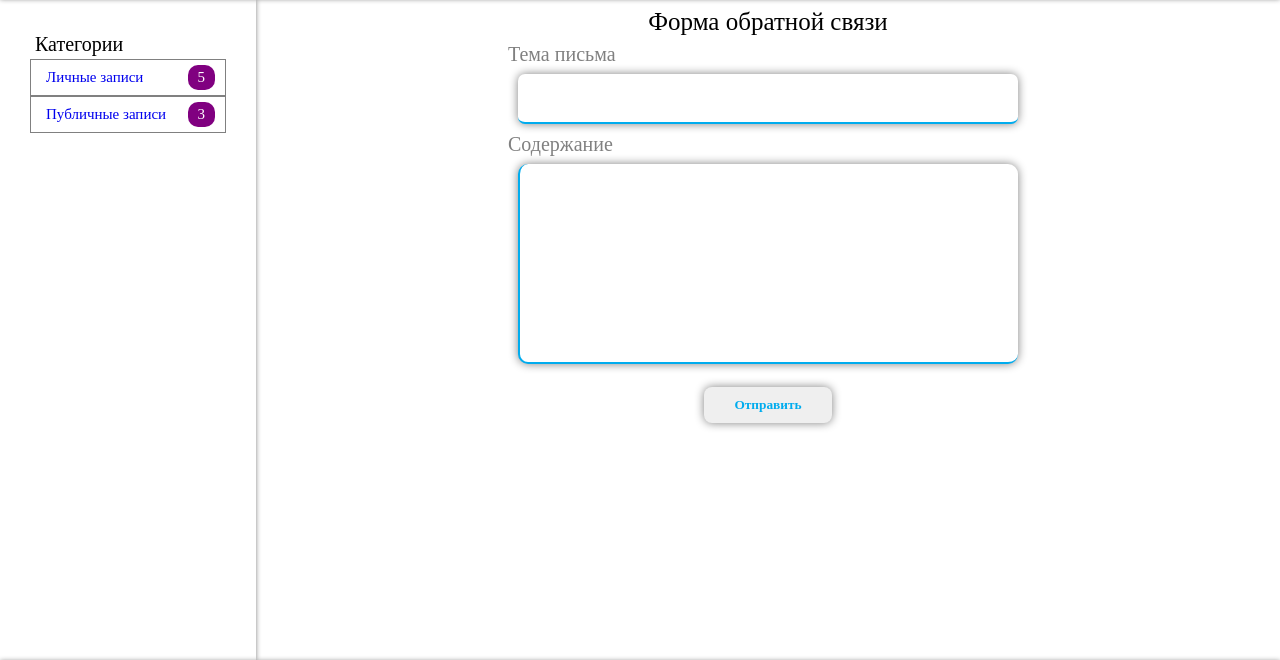
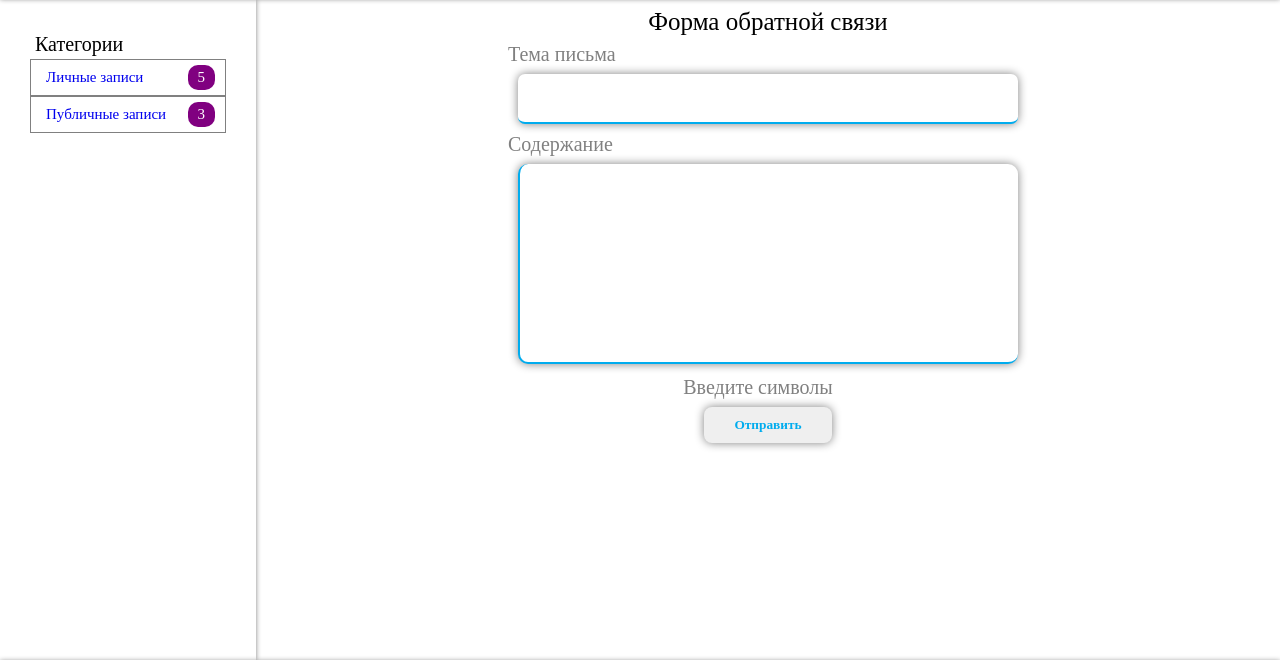
Before and after one commit to Jardinesdelareina/django-4.0, a Django app: page /feedback/ in a window 1280 px wide. Shown: the part 99-759 px from the top of the page. Run offline with Django 4.2, Linux system fonts and the light colour scheme; data comes from the database, SQL or seed files in the repository; both versions use the stored data as it was after the commit; some libraries are stand-ins or nearby versions.

Commit message:
капча

```diff
--- a/blog/forms.py
+++ b/blog/forms.py
@@ -5,6 +5,8 @@
 from django.core.exceptions import ValidationError
 from django.contrib.auth.forms import UserCreationForm, AuthenticationForm
 from django.contrib.auth.models import User
+from captcha.fields import CaptchaField
+
 
 # Форма не связана с моделью
 
@@ -99,3 +101,4 @@
 class ContactForm(forms.Form):
     subj = forms.CharField(label='Тема письма', widget=forms.TextInput(attrs={'class': 'input'}))
     text = forms.CharField(label='Содержание', widget=forms.Textarea(attrs={'class': 'textarea'}))
+    captcha = CaptchaField()
--- a/blog/templates/blog/feedback.html
+++ b/blog/templates/blog/feedback.html
@@ -10,6 +10,7 @@
     <div class="form__title">Форма обратной связи</div>
     <div class="form__input"><p>Тема письма</p><div>{{ form.subj }}</div></div>
     <div class="form__textarea"><p>Содержание</p><div>{{ form.text }}</div></div>
+    <div class="form__captcha"><p>Введите символы</p><div class="captcha">{{ form.captcha }}</div></div>
     <button class="button" type="submit">Отправить</button>
 </form>
 {% endblock %}
--- a/blog/views.py
+++ b/blog/views.py
@@ -117,6 +117,8 @@
                 return redirect('feedback')
             else:
                 messages.error(request, 'Ошибка при отправке сообщения')
+        else:
+            messages.error(request, 'Не правильно введены символы с изображения')
     else:
         form = ContactForm()
     context = {
--- a/myapp/static/myapp/style/style.css
+++ b/myapp/static/myapp/style/style.css
@@ -528,3 +528,19 @@
 form .form__select .select {
   margin-left: 10px;
 }
+
+form .form__captcha {
+  display: -webkit-box;
+  display: -ms-flexbox;
+  display: flex;
+  -webkit-box-align: center;
+      -ms-flex-align: center;
+          align-items: center;
+}
+
+form .form__captcha .captcha {
+  margin: 10px;
+  -webkit-box-shadow: 0 0 5px gray;
+          box-shadow: 0 0 5px gray;
+  font-size: 30px;
+}
--- a/myapp/static/myapp/style/style.scss
+++ b/myapp/static/myapp/style/style.scss
@@ -307,6 +307,15 @@
             margin-left: 10px;
         }
     }
+    .form__captcha {
+        display: flex;
+        align-items: center;
+        .captcha {
+            margin: 10px;
+            box-shadow: 0 0 5px gray;
+            font-size: 30px;
+        }
+    }
     .button {
         @extend %button
     }
--- a/myapp/urls.py
+++ b/myapp/urls.py
@@ -13,6 +13,7 @@
     1. Импортируйте функцию include(): из django.urls import include, path
     2. Добавьте URL-адрес в urlpatterns: path('blog/', include('blog.urls'))
 """
+
 from django.conf import settings
 from django.conf.urls.static import static
 from django.contrib import admin
@@ -22,6 +23,7 @@
     path('admin/', admin.site.urls),
     path('', include('blog.urls')),
     path('ckeditor/', include('ckeditor_uploader.urls')),
+    path('captcha', include('captcha.urls')),
 ]
 
 if settings.DEBUG:
```
Also changed, not shown: myapp/settings.py (+8 -0 lines), db.sqlite3.
